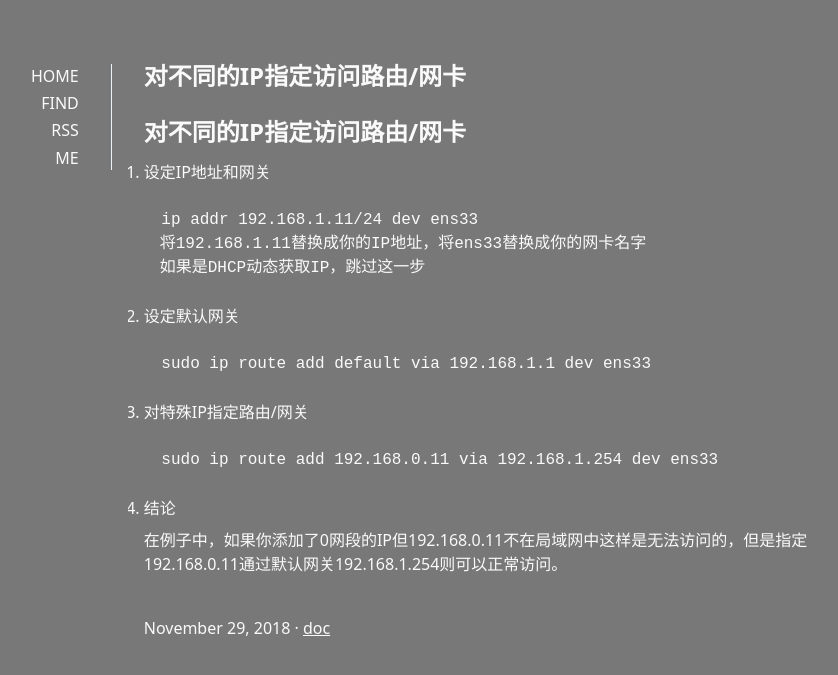
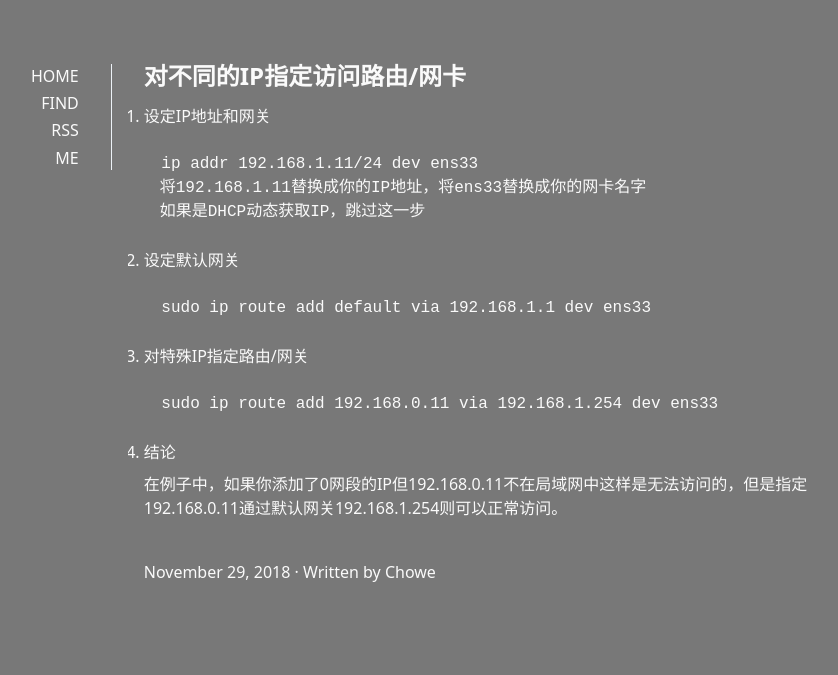
Before and after one commit to fixed-link/fixed-link.com, a Jekyll site: the page built from _posts/2018-11-29-make-IP-via-interface-that-you-want.md, in a window 1280 px wide. Shown: the top 675 px of the page, without its empty margins (209-1047 px from the left). Built offline with Jekyll 4.4.1, drawn with Linux system fonts in a browser that asks for light colours.

Commit message:
add sign

````diff
--- a/_layouts/post.html
+++ b/_layouts/post.html
@@ -5,6 +5,9 @@ layout: default
 <section class="post">
   <h2>{{ page.title }}</h2>
   {{ content }}
-  <span class="meta"><time datetime="{{ page.date | date_to_xmlschema }}">{{ page.date | date: "%B %-d, %Y" }}</time> &middot; {% for tag in page.tags %}
+  <span class="meta"><time datetime="{{ page.date | date_to_xmlschema }}">{{ page.date | date: "%B %-d, %Y" }}</time> &middot; Written by Chowe</span>
+    <!--
+    {% for tag in page.tags %}
     <a href="/tag/{{tag}}">{{tag}}</a>{% unless forloop.last %}, {% endunless %}{% endfor %}</span>
+    -->
 </section>
--- a/_posts/2018-11-29-make-IP-via-interface-that-you-want.md
+++ b/_posts/2018-11-29-make-IP-via-interface-that-you-want.md
@@ -6,7 +6,6 @@ summary: 对不同的IP指定访问路由/网卡
 tags: [doc]
 ---
 
-# 对不同的IP指定访问路由/网卡
 
 1. 设定IP地址和网关
 ```
````
Also changed, not shown: _posts/2017-10-07-using-different-ssh-key.md (+0 -1 lines), _posts/2019-01-26-how-to-build-kernel-api.md (+0 -2 lines).
